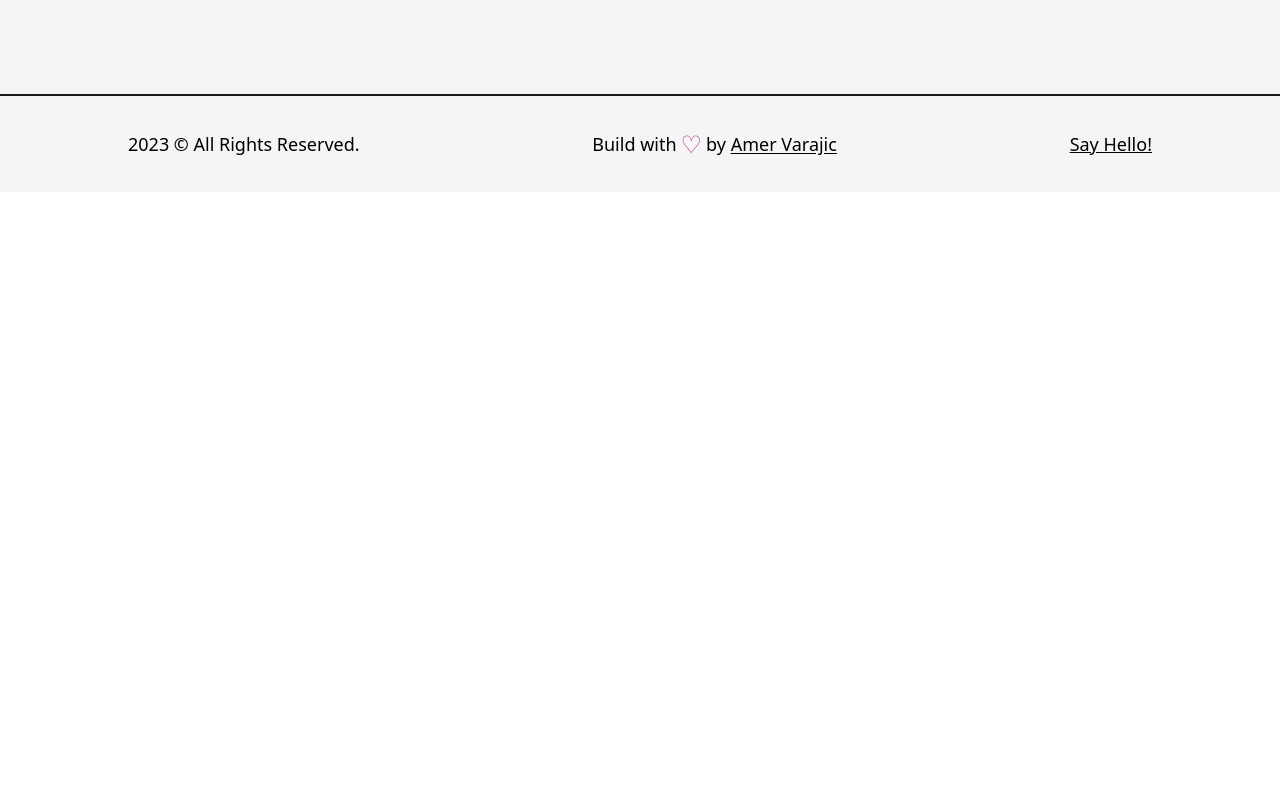
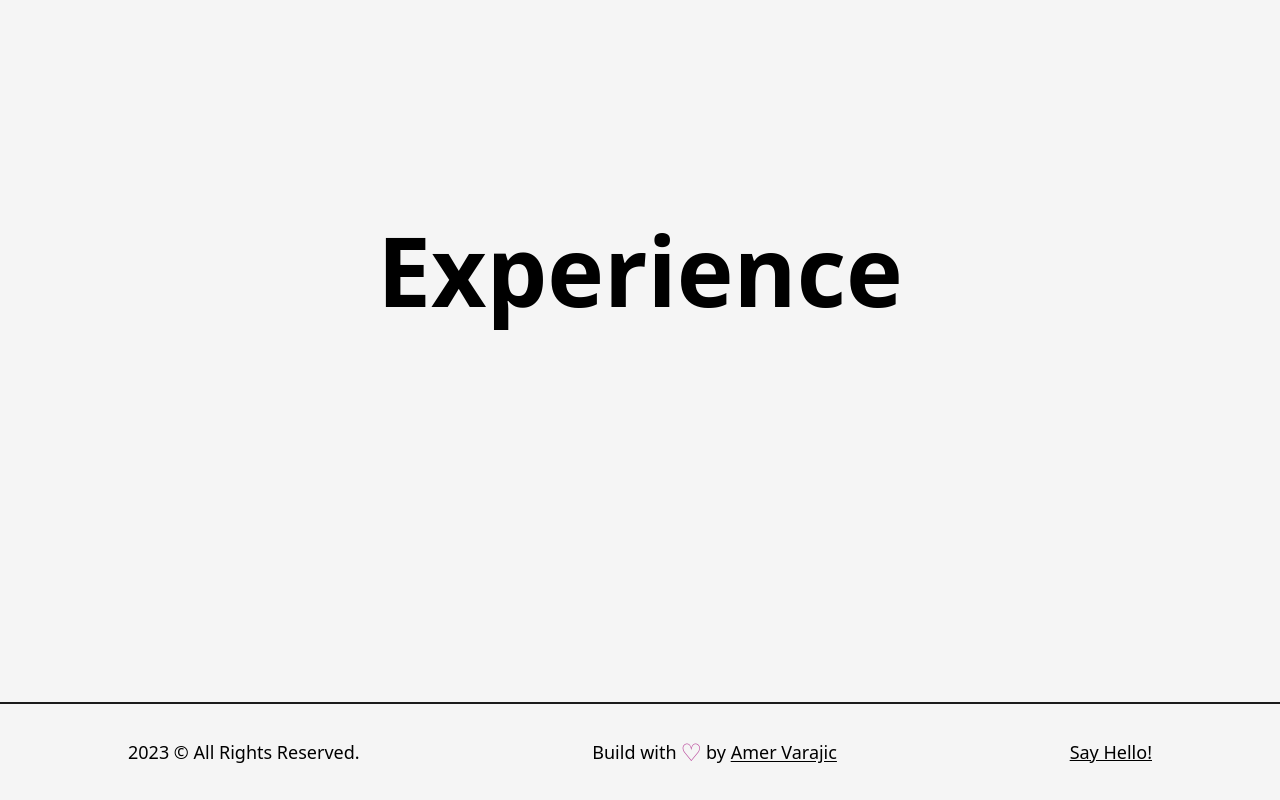
Before and after one commit to amerv97/Next.js-amervarajic-portfolio, a Next.js app in the folder Next.js-Developer-Portfolio-Starter-Code-main/: page /about in a window 1280 px wide. Shown: the part 1975-2775 px from the top of the page. Before the commit the page ends 2167 px from the top, so only its background shows below. Built offline with nearby package versions, Linux system fonts and the light colour scheme.

Commit message:
created Experience comp and imported on about page

```diff
--- /dev/null
+++ b/Next.js-Developer-Portfolio-Starter-Code-main/src/components/Experience.js
@@ -0,0 +1,13 @@
+import React from "react";
+
+const Experience = () => {
+  return (
+    <>
+      <div className="my-64">
+        <h2 className="font-bold text-8xl mb-32 w-full text-center">Experience</h2>
+      </div>
+    </>
+  );
+};
+
+export default Experience;
--- a/Next.js-Developer-Portfolio-Starter-Code-main/src/pages/about.js
+++ b/Next.js-Developer-Portfolio-Starter-Code-main/src/pages/about.js
@@ -7,6 +7,7 @@ import Head from "next/head";
 import Image from "next/image";
 import React, { useEffect, useRef } from "react";
 import { useInView, useMotionValue, useSpring } from "framer-motion";
+import Experience from "@/components/Experience";
 
 const AnimatedNumbers = ({ value }) => {
   const ref = useRef(null);
@@ -109,6 +110,7 @@ const about = () => {
 
 
           <Skills/>
+          <Experience/>
         </Layout>
       </main>
     </>
```
